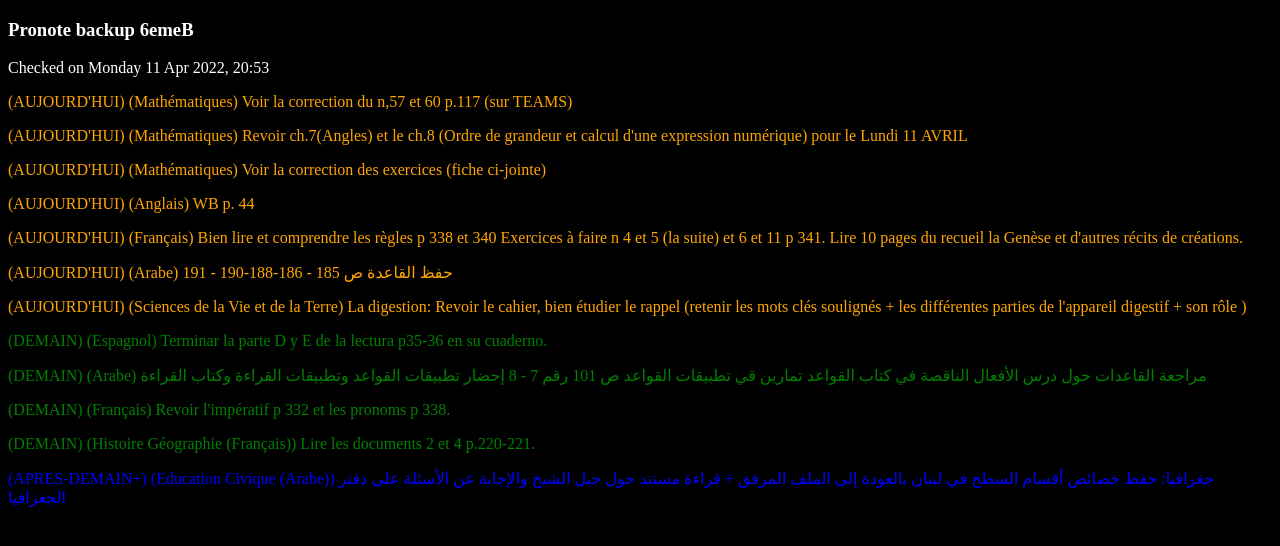
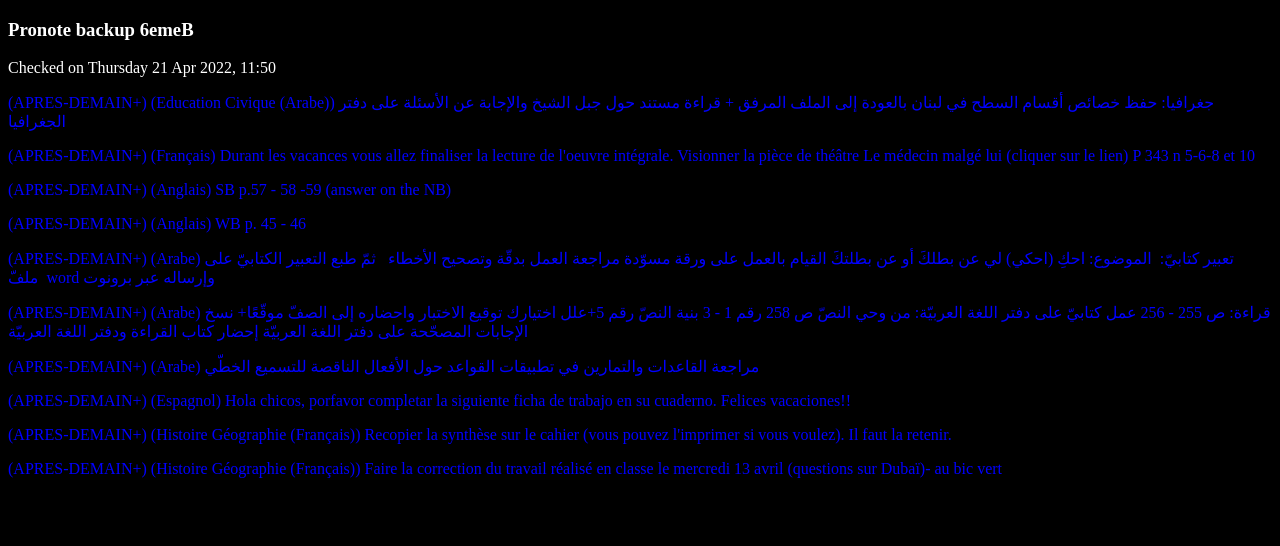
Before and after one commit to nouni19/PronoteBackup, a plain HTML site: page index.html in a window 1280 px wide. Drawn offline with Linux system fonts and the light colour scheme.

Commit message:
Updated backup

```diff
--- a/index.html
+++ b/index.html
@@ -6,22 +6,28 @@
 </head>
 <body style="background-color:black;">
 <h3 style="color:white;">Pronote backup 6emeB</h3>
-<p style="color:white;">Checked on Monday 11 Apr 2022, 20:53</p>
-<p id="today">(AUJOURD'HUI) (Mathématiques) Voir la correction du n,57 et  60 p.117 (sur TEAMS)</p>
-<p id="today">(AUJOURD'HUI) (Mathématiques) Revoir ch.7(Angles) et le ch.8 (Ordre de grandeur et calcul d'une expression numérique) pour le Lundi 11 AVRIL</p>
-<p id="today">(AUJOURD'HUI) (Mathématiques) Voir la correction des exercices (fiche ci-jointe)</p>
-<p id="today">(AUJOURD'HUI) (Anglais) WB p. 44</p>
-<p id="today">(AUJOURD'HUI) (Français) Bien lire et comprendre les règles p 338 et 340
-Exercices à faire n 4 et 5 (la suite) et 6 et 11 p 341.
-Lire 10 pages du recueil la Genèse et d'autres récits de créations.</p>
-<p id="today">(AUJOURD'HUI) (Arabe) حفظ القاعدة ص 185 - 186-188-190 - 191</p>
-<p id="today">(AUJOURD'HUI) (Sciences de la Vie et de la Terre) La digestion: Revoir le cahier, bien étudier le rappel (retenir les mots clés soulignés + les différentes parties de l'appareil digestif  + son rôle )</p>
-<p id="tomorrow">(DEMAIN) (Espagnol) Terminar la parte D y E de la lectura p35-36 en su cuaderno.</p>
-<p id="tomorrow">(DEMAIN) (Arabe) مراجعة القاعدات حول درس الأفعال الناقصة في كتاب القواعد
-تمارين قي تطبيقات القواعد ص 101 رقم 7 - 8
-إحضار تطبيقات القواعد وتطبيقات القراءة وكتاب القراءة</p>
-<p id="tomorrow">(DEMAIN) (Français) Revoir  l'impératif p 332 et les pronoms p 338.</p>
-<p id="tomorrow">(DEMAIN) (Histoire Géographie (Français)) Lire les documents 2 et 4 p.220-221.</p>
+<p style="color:white;">Checked on Thursday 21 Apr 2022, 11:50</p>
 <p id="after">(APRES-DEMAIN+) (Education Civique (Arabe)) جغرافيا: حفظ خصائص أقسام السطح في لبنان بالعودة إلى الملف المرفق + قراءة مستند حول جبل الشيخ والإجابة عن الأسئلة على دفتر الجغرافيا</p>
+<p id="after">(APRES-DEMAIN+) (Français) Durant les vacances vous allez  finaliser la lecture de l'oeuvre intégrale.
+Visionner la pièce de théâtre Le médecin malgé lui (cliquer sur le lien)
+ P 343 n 5-6-8 et 10</p>
+<p id="after">(APRES-DEMAIN+) (Anglais) SB p.57 - 58 -59 (answer on the NB)</p>
+<p id="after">(APRES-DEMAIN+) (Anglais) WB p. 45 - 46</p>
+<p id="after">(APRES-DEMAIN+) (Arabe) تعبير كتابيّ:
+الموضوع: احكِ (احكي) لي عن بطلكَ أو عن بطلتكَ
+القيام بالعمل على ورقة مسوّدة
+مراجعة العمل بدقّة وتصحيح الأخطاء
+
+ثمّ طبع التعبير الكتابيّ على ملفّ
+word
+وإرساله عبر برونوت</p>
+<p id="after">(APRES-DEMAIN+) (Arabe) قراءة: ص 255 - 256
+عمل كتابيّ على دفتر اللغة العربيّة: من وحي النصّ ص 258 رقم 1 - 3 بنية النصّ رقم 5+علل اختيارك
+توقيع الاختبار واحضاره إلى الصفّ موقّعًا+ نسخ الإجابات المصحّحة على دفتر اللغة العربيّة
+إحضار كتاب القراءة ودفتر اللغة العربيّة</p>
+<p id="after">(APRES-DEMAIN+) (Arabe) مراجعة القاعدات والتمارين في تطبيقات القواعد حول الأفعال الناقصة للتسميع الخطّي</p>
+<p id="after">(APRES-DEMAIN+) (Espagnol) Hola chicos, porfavor completar la siguiente ficha de trabajo en su cuaderno. Felices vacaciones!!</p>
+<p id="after">(APRES-DEMAIN+) (Histoire Géographie (Français)) Recopier la synthèse sur le cahier (vous pouvez l'imprimer si vous voulez). Il faut la retenir.</p>
+<p id="after">(APRES-DEMAIN+) (Histoire Géographie (Français)) Faire la correction du travail réalisé en classe le mercredi 13 avril (questions sur Dubaï)- au bic vert</p>
 </body>
 </html>
```
